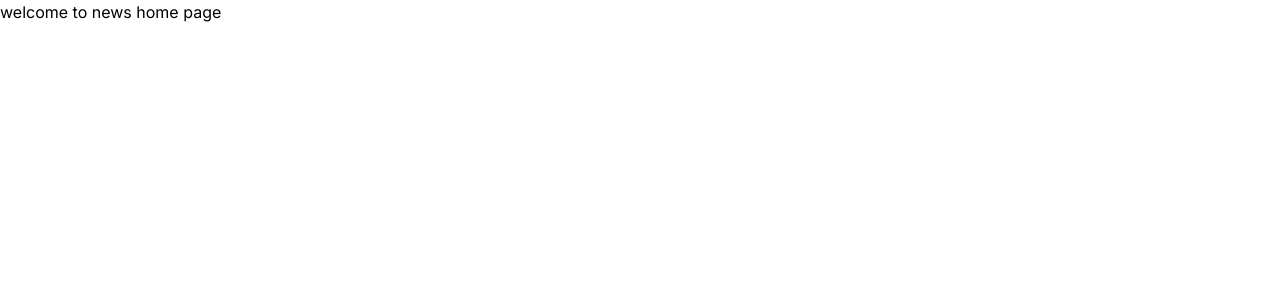
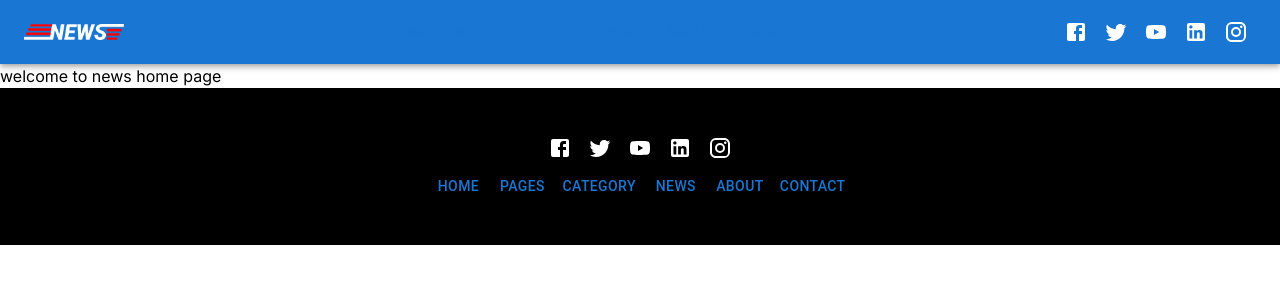
Before and after one commit to Jahirul83/the-dragon-news, a Next.js app: page / in a window 1280 px wide. Shown: the top 300 px of the page. Built offline with nearby package versions, Linux system fonts and the light colour scheme.

Commit message:
navbar done

```diff
--- a/src/app/layout.js
+++ b/src/app/layout.js
@@ -1,5 +1,7 @@
 import { Inter } from "next/font/google";
 import "./globals.css";
+import NavBar from "@/components/shared/NavBar";
+import Footer from "@/components/shared/Footer";
 
 const inter = Inter({ subsets: ["latin"] });
 
@@ -11,7 +13,11 @@ export const metadata = {
 export default function RootLayout({ children }) {
   return (
     <html lang="en">
-      <body className={inter.className}>{children}</body>
+      <body className={inter.className}>
+        <NavBar />
+        {children}
+        <Footer/>
+      </body>
     </html>
   );
 }
--- /dev/null
+++ b/src/components/shared/Footer.js
@@ -0,0 +1,75 @@
+import { Box, Button, Container, IconButton, Stack } from '@mui/material';
+// icons
+import FacebookIcon from '@mui/icons-material/Facebook';
+import TwitterIcon from '@mui/icons-material/Twitter';
+import YouTubeIcon from '@mui/icons-material/YouTube';
+import LinkedInIcon from '@mui/icons-material/LinkedIn';
+import InstagramIcon from '@mui/icons-material/Instagram';
+import Link from 'next/link';
+
+
+const Footer = () => {
+    const navItems = [
+        {
+            route: 'Home',
+            pathName: '/'
+        },
+        {
+            route: 'Pages',
+            pathName: '/pages'
+        },
+        {
+            route: 'Category',
+            pathName: '/category'
+        },
+        {
+            route: 'News',
+            pathName: '/news'
+        },
+        {
+            route: 'About',
+            pathName: '/about'
+        },
+        {
+            route: 'Contact',
+            pathName: '/contact'
+        },
+    ];
+    return (
+        <Box className="bg-black px-2 py-10">
+            <Container sx={{
+                "& svg": {
+                    color: "white",
+                }
+            }} className='w-full text-center'>
+                <Box>
+
+                    <IconButton>
+                        <FacebookIcon />
+                    </IconButton>
+                    <IconButton>
+                        <TwitterIcon />
+                    </IconButton>
+                    <IconButton>
+                        <YouTubeIcon />
+                    </IconButton>
+                    <IconButton>
+                        <LinkedInIcon />
+                    </IconButton>
+                    <IconButton>
+                        <InstagramIcon />
+                    </IconButton>
+                </Box>
+                <Box className="w-full text-center">
+                    {navItems.map((item) => (
+                        <Link key={item} href={item.pathName}>
+                            <Button className="text-white">{item.route}</Button>
+                        </Link>
+                    ))}
+                </Box>
+            </Container>
+        </Box >
+    );
+};
+
+export default Footer;
--- /dev/null
+++ b/src/components/shared/NavBar.js
@@ -0,0 +1,90 @@
+"use client"
+import * as React from 'react';
+import AppBar from '@mui/material/AppBar';
+import Box from '@mui/material/Box';
+import Toolbar from '@mui/material/Toolbar';
+import Container from '@mui/material/Container';
+import Button from '@mui/material/Button';
+import Image from 'next/image';
+import logo from '@/assets/logo.png'
+import { IconButton, Stack } from '@mui/material';
+
+// icons
+import FacebookIcon from '@mui/icons-material/Facebook';
+import TwitterIcon from '@mui/icons-material/Twitter';
+import YouTubeIcon from '@mui/icons-material/YouTube';
+import LinkedInIcon from '@mui/icons-material/LinkedIn';
+import InstagramIcon from '@mui/icons-material/Instagram';
+import Link from 'next/link';
+
+const navItems = [
+    {
+        route: 'Home',
+        pathName: '/'
+    },
+    {
+        route: 'Pages',
+        pathName: '/pages'
+    },
+    {
+        route: 'Category',
+        pathName: '/category'
+    },
+    {
+        route: 'News',
+        pathName: '/news'
+    },
+    {
+        route: 'About',
+        pathName: '/about'
+    },
+    {
+        route: 'Contact',
+        pathName: '/contact'
+    },
+];
+
+function NavBar() {
+
+
+    return (
+        <AppBar position="static" className='bg-black'>
+            <Container maxWidth="xl">
+                <Toolbar disableGutters>
+                    <Image src={logo} width={100} height={100} alt='logo' />
+                    <Box className="w-full text-center">
+                        {navItems.map((item) => (
+                            <Link key={item} href={item.pathName}>
+                                <Button className="text-white">{item.route}</Button>
+                            </Link>
+                        ))}
+                    </Box>
+                    <Box>
+                        <Stack direction="row" sx={{
+                            "& svg": {
+                                color: "white",
+                            }
+                        }}>
+                            <IconButton>
+                                <FacebookIcon />
+                            </IconButton>
+                            <IconButton>
+                                <TwitterIcon />
+                            </IconButton>
+                            <IconButton>
+                                <YouTubeIcon />
+                            </IconButton>
+                            <IconButton>
+                                <LinkedInIcon />
+                            </IconButton>
+                            <IconButton>
+                                <InstagramIcon />
+                            </IconButton>
+                        </Stack>
+                    </Box>
+                </Toolbar>
+            </Container>
+        </AppBar>
+    );
+}
+export default NavBar;
```
Also changed, not shown: src/assets/logo.png (added).
